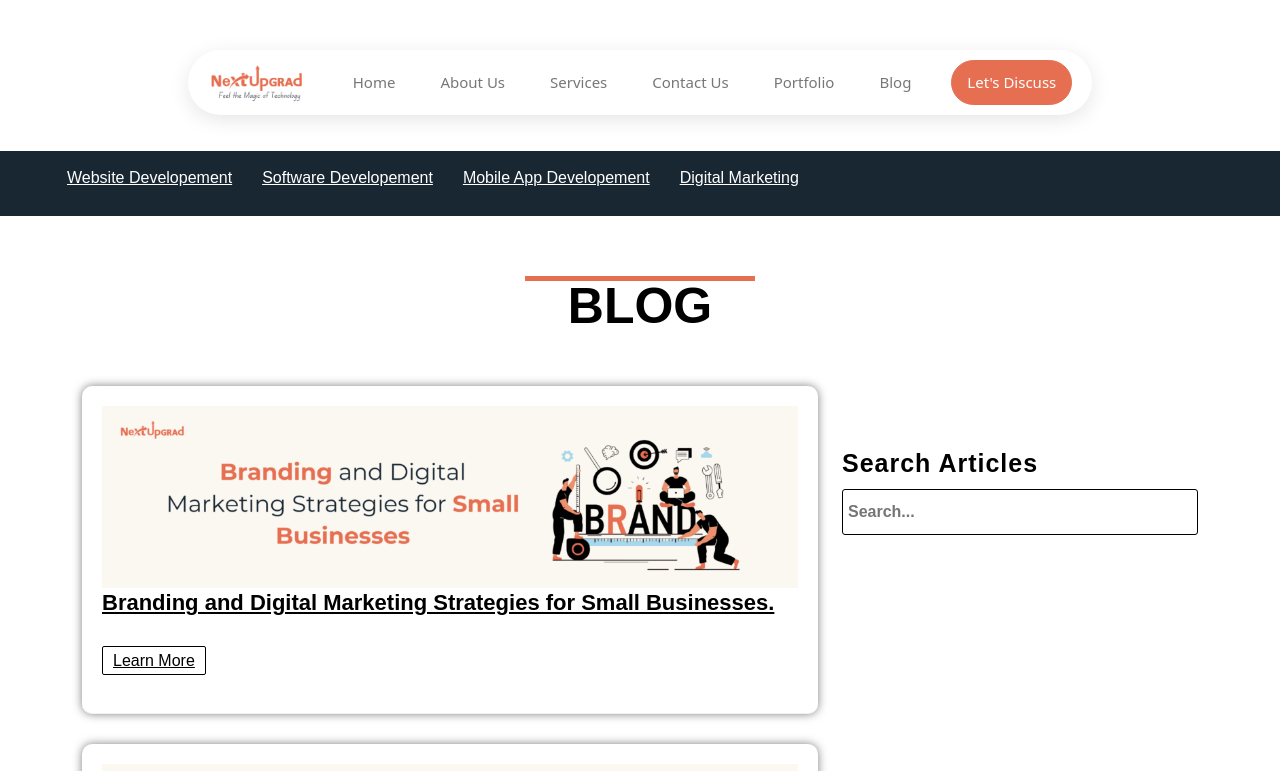
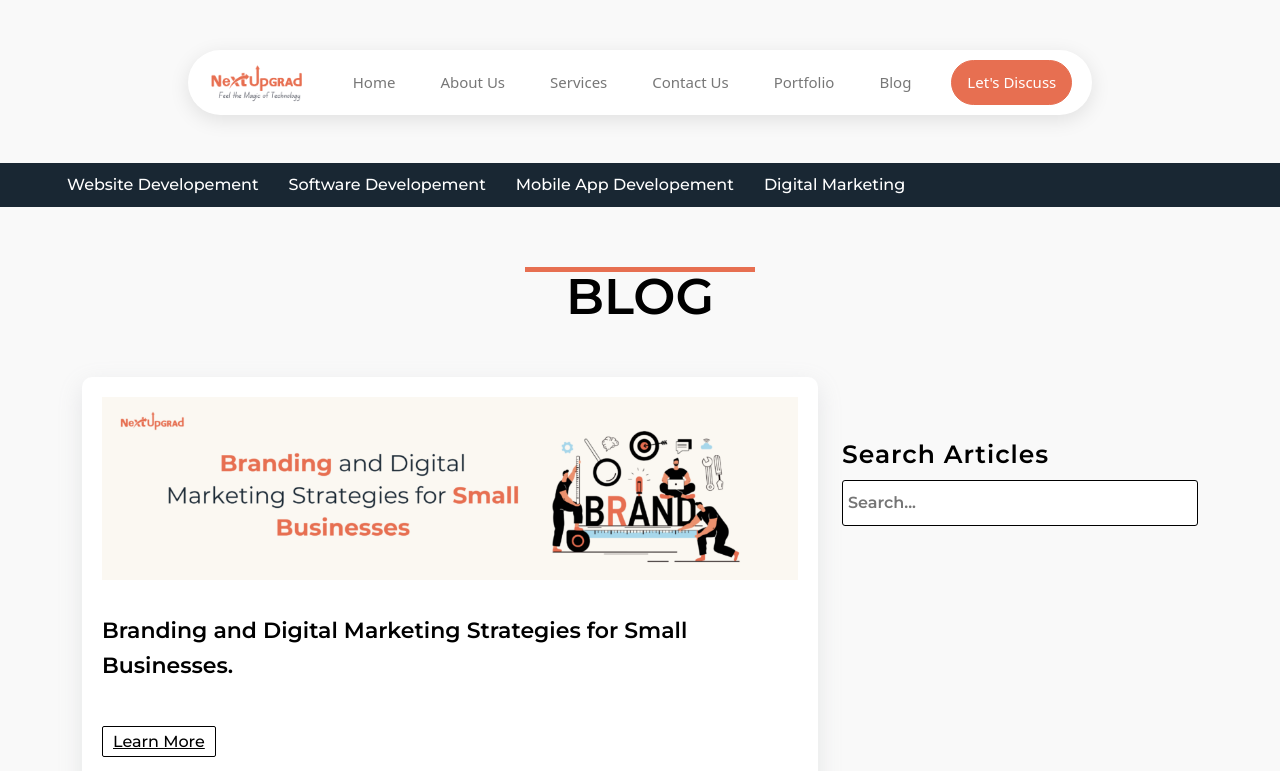
Before and after one commit to nikhil7476/nextuprad.us, a Next.js app: page /Blog in a window 1280 px wide. Shown: the top 771 px of the page. Built offline with nearby package versions, Linux system fonts and the light colour scheme.

Commit message:
css fixes

```diff
--- a/components/AdminSlider.js
+++ b/components/AdminSlider.js
@@ -10,7 +10,7 @@ function AdminSlider() {
       id: 1,
     },
     {
-      text: "At NextUpgrad, our mission is to empower businesses and individuals by delivering cutting-edge software, website , and mobile app development solutions, coupled with innovative digital marketing strategies. We are committed to leveraging technology to enhance our clients' online presence, streamline their operations, and drive sustainable growth",
+      text: "At NextUpgrad, our mission is to empower businesses and individuals by delivering cutting-edge software, website , and mobile app development solutions, coupled with innovative digital marketing strategies. We are committed to leveraging technology to enhance our clients' online presence, streamline their operations, and drive sustainable growth.",
       id: 2,
     },
     {
@@ -18,7 +18,7 @@ function AdminSlider() {
       id: 3,
     },
     {
-      text: "At NextUpgrad, we don't just provide technology solutions; we craft digital success stories. Our mission is to turn your ideas into realities, elevate businesses into iconic brands, and turn challenges into opportunities. Rooted in the belief that innovation and excellence pave the way for the future, we're here to architect your journey to unparalleled success.",
+      text: "At NextUpgrad, we don't just provide technology solutions we craft digital success stories. Our mission is to turn your ideas into realities, elevate businesses into iconic brands, and turn challenges into opportunities. Rooted in the belief that innovation and excellence pave the way for the future, we're here to architect your journey to unparalleled success.",
       id: 4,
     },
   ];
--- a/components/Layout.js
+++ b/components/Layout.js
@@ -14,7 +14,6 @@ export function Layout({ children }) {
       <Header />
       {children}
       <Script src="/test.js" strategy="beforeInteractive" />
-      <Footer />
     </>
   );
 }
--- a/pages/Blog.js
+++ b/pages/Blog.js
@@ -67,7 +67,7 @@ const blog = () => {
             </ul>
           </div>
           <div className="container">
-            <div className="sec-hd">
+            <div className="sec-hd g-5">
               <h1>BLOG</h1>
             </div>
             <div className="row">
--- a/pages/index.js
+++ b/pages/index.js
@@ -856,7 +856,7 @@ export default function Home() {
             </div>
           </div>
         </div>
-        <div className="bg-white pt-4 pb-4">
+        <div className="bg-white  exploreSection">
           <div className="container pt-5">
             <h2 id="largeHeading">
               Explore the options of <br />
@@ -1058,7 +1058,7 @@ export default function Home() {
           </div>
         </div>
 
-        <d className="ps-timeline-sec">
+        <div className="ps-timeline-sec">
           <div className="container">
             <h2>Hiring Process for a Dedicated Developer</h2>
             <ol className="ps-timeline">
@@ -1114,7 +1114,7 @@ export default function Home() {
               </li>
             </ol>
           </div>
-        </d>
+        </div>
 
         <div className="deserve">
           <div className="container">
--- a/styles/globals.css
+++ b/styles/globals.css
@@ -1,7 +1,19 @@
 @import url("https://fonts.googleapis.com/css2?family=Poppins:ital,wght@0,100;0,200;0,300;0,400;0,500;0,600;0,700;0,800;0,900;1,100;1,200;1,300;1,400;1,500;1,600;1,700;1,800;1,900&display=swap");
-
+@import url("https://fonts.googleapis.com/css2?family=Montserrat:ital,wght@0,100..900;1,100..900&display=swap");
 main {
   margin-top: -7.3rem;
+}
+
+body {
+  font-family: "Montserrat", sans-serif;
+  font-optical-sizing: auto;
+
+  font-style: normal;
+}
+
+.banner-main {
+  font-size: 50px;
+  font-weight: 700;
 }
 /*...........*/
 
@@ -265,14 +277,16 @@ main {
   padding: 50px 0px 0px 0px;
 }
 h1.digital-heading {
-  margin: 0px 375px 0px 0px;
-  padding: 10px 0px 10px 35px;
+  margin: 0px 0px 0px 0px;
+
+  padding: 10px 35px 10px 35px;
   background-color: #192733;
   border-radius: 15px 15px 15px 15px;
   color: #ffffff;
   font-family: "Montserrat", Sans-serif;
   font-size: 16px;
   font-weight: 700;
+  display: inline-block;
 }
 h2.design-heading {
   color: #000000;
@@ -281,6 +295,7 @@ h2.design-heading {
   font-weight: 500;
   line-height: 53px;
   margin-bottom: 30px;
+  margin-top: 30px;
 }
 h2.design-heading span {
   font-weight: bold;
@@ -346,9 +361,14 @@ h2.design-heading span {
   display: block;
 }
 .Personalize {
-  padding: 60px 0px 70px 0px;
+  padding: 92px 0px 92px 0px;
   text-align: center;
   background: #fbf8f2;
+}
+
+.exploreSection {
+  margin-top: 7rem;
+  margin-bottom: 7rem;
 }
 
 .Personalize h2 {
@@ -905,7 +925,7 @@ button.owl-next {
 }
 .holistic {
   background-color: #fbf8f2;
-  padding: 50px 0px 50px 0px;
+  padding: 92px 0px 92px 0px;
 }
 .holistic h3 {
   color: #000000;
@@ -978,6 +998,7 @@ span.elementor-screen-only {
 }
 /*----------timeline----------*/
 .ps-timeline-sec {
+  margin-top: 5rem;
   position: relative;
   background: #fff;
 }
@@ -3045,7 +3066,7 @@ a.kickstart-button:hover {
   padding-top: 20px;
   letter-spacing: 2px;
   position: relative;
-  z-index: 99999;
+  z-index: 10;
 }
 
 .con1 p {
@@ -3056,7 +3077,7 @@ a.kickstart-button:hover {
   font-family: sans-serif;
   color: #fff;
   position: relative;
-  z-index: 99999;
+  z-index: 10;
 }
 
 #work {
@@ -3111,11 +3132,12 @@ a.kickstart-button:hover {
 }
 .blog-cat {
   background-color: #192733;
-  padding: 15px 20px 10px 20px;
+  padding: 10px 20px 10px 20px;
 }
 .blog-cat ul {
   display: flex;
   list-style-type: none;
+  margin: 0;
 }
 .blog-cat li {
   margin-left: 15px;
@@ -3125,6 +3147,7 @@ a.kickstart-button:hover {
   color: #e76f51;
 }
 .blog-cat li a {
+  text-decoration: none;
   font-size: 16px;
   font-weight: 500;
   color: white;
@@ -3135,7 +3158,7 @@ a.kickstart-button:hover {
   background-color: white;
   border-radius: 10px;
   border-bottom: 5px solid #e76f51;
-  box-shadow: 0px 0px 10px 0px rgba(0, 0, 0, 0.5);
+  box-shadow: rgba(149, 157, 165, 0.2) 0px 8px 24px;
 }
 .blog-img {
   overflow: hidden;
@@ -3149,6 +3172,7 @@ a.kickstart-button:hover {
   transition: all 1s ease;
 }
 .blog h2 a {
+  text-decoration: none;
   color: black;
   font-size: 25px;
   font-weight: 600;
@@ -3223,10 +3247,13 @@ a.kickstart-button:hover {
 }
 
 .blog h2 {
+  margin-bottom: 3rem;
+
   color: black;
-  font-size: 20px;
+  font-size: 25px;
   font-weight: 600;
   line-height: 1.4em;
+  margin-top: 2rem;
 }
 
 .post5 {
@@ -3776,6 +3803,43 @@ footer h2 {
 
 /*contactus page css*/
 .blogMain {
-  margin-top: -4rem;
+  padding-top: 4rem;
+  background-color: #f9f9f9;
+  margin-top: -7.2rem;
 }
 /**/
+
+/*
+scrollbar css
+*/
+/* Firefox (uncomment to work in Firefox, although other properties will not work!)  */
+/** {
+  scrollbar-width: thin;
+  scrollbar-color: #397524 #DFE9EB;
+}*/
+
+/* Chrome, Edge and Safari */
+*::-webkit-scrollbar {
+  height: 7px;
+  width: 12px;
+}
+*::-webkit-scrollbar-track {
+  border-radius: 5px;
+  background-color: #dfe9eb;
+}
+
+*::-webkit-scrollbar-track:active {
+  background-color: #dfe9eb;
+}
+
+*::-webkit-scrollbar-thumb {
+  border-radius: 5px;
+  /* background: linear-gradient(
+    135deg,
+    rgba(231, 111, 81, 1) 0%,
+    rgba(242, 192, 85, 1) 100%
+  ); */
+  background-color: #e76f51;
+}
+
+/**/
```
Also changed, not shown: components/CarouselImage.js (+10 -1 lines), components/HomeAccordian.js (+23 -35 lines), public/slider.js (added, +11 -0 lines).
